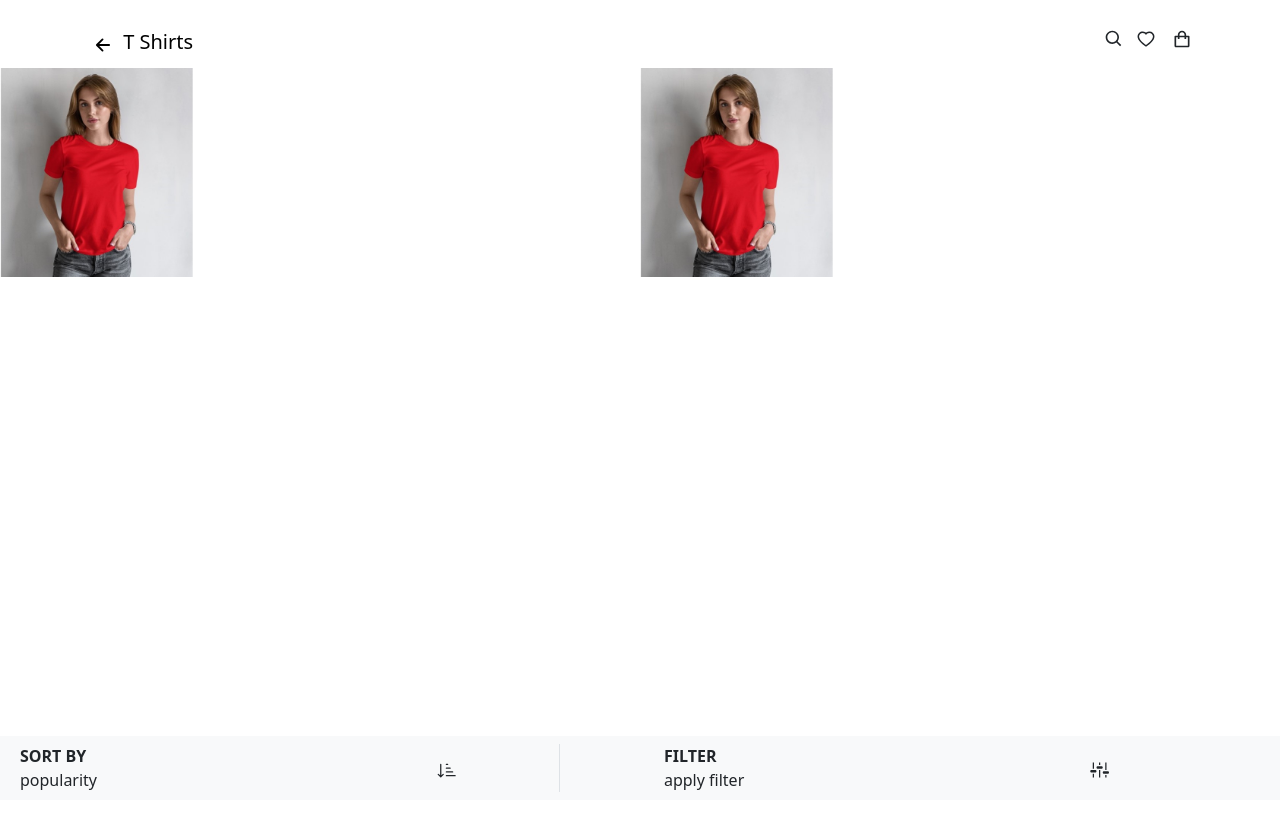
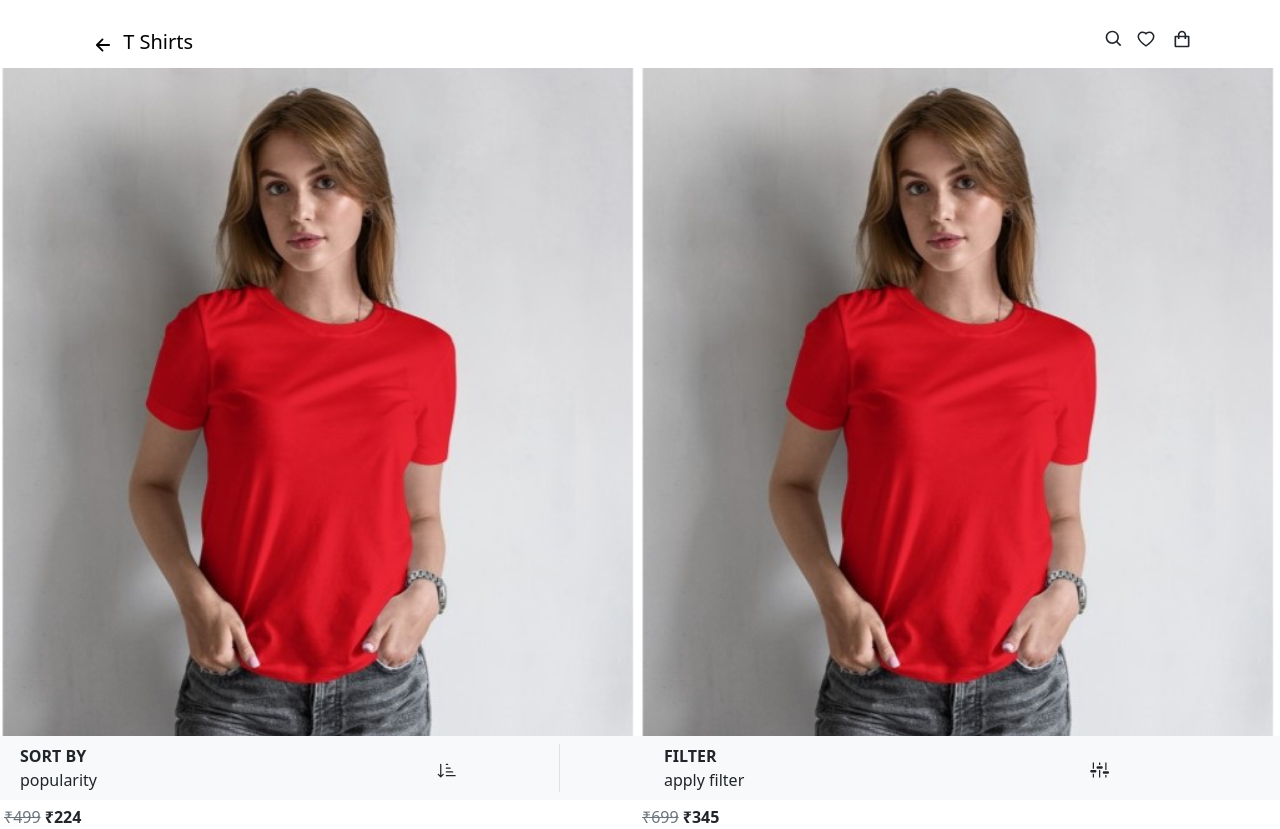
Before and after one commit to vardhanreddy27/rf, a React (Create React App) app: page /Tshirt in a window 1280 px wide. Before the commit the page ends 800 px from the top, so only its background shows below. Built offline with nearby package versions, Linux system fonts and the light colour scheme.

Commit message:
initial commitlkmlll

```diff
--- a/src/App.css
+++ b/src/App.css
@@ -243,3 +243,6 @@ background-color: #e9ecef66;  }
     padding-left: 20px!important;
     background-color: aliceblue;
 }
+.mn{
+    margin-bottom: 0px!important;
+}
--- a/src/pages/Tshirt.js
+++ b/src/pages/Tshirt.js
@@ -1,8 +1,8 @@
 import React from 'react'
 import Dnav from '../components/Dnav'
-import Searchbar from '../components/Searchbar'
 import Sort from '../components/Sort'
 import red from '../../src/red.jpg'
+import { AiOutlineHeart } from 'react-icons/ai';
 
 function Tshirt() {
   return (
@@ -10,15 +10,34 @@ function Tshirt() {
     <Dnav page="T Shirts"/>
 <div className='row'>
 <div className='col-6'>
-    <img src={red} alt='a' className='' height='38%' />
+    <img src={red} alt='a' className='' width='99%' />
 
 </div>
 <div className='col-6'>
-<img src={red} alt='a' height='38%' />
+<img src={red} alt='a' width='99%' />
 
 </div>
 </div>
+<div className='row ms-1 mt-2'>
 
+<div className='col-6'>
+<div className='row'>
+<div className='col-10'>
+   <h6 className='mypc1 mn'> roadster</h6>
+   <p>Round Neck T-shirt</p>
+   <s className='text-secondary'>₹499</s><p className='mypc1 d-inline'>  ₹224</p></div>
+     <div className='col-2'>
+     <AiOutlineHeart className='mt-1 mb-1 ss'/></div></div></div>
+<div className='col-6'>
+<div className='row'>
+<div className='col-10'>
+   <h6 className='mypc1 mn'> roadster</h6>
+   <p>Round Neck T-shirt</p>
+   <s className='text-secondary'>₹699</s><p className='mypc1 d-inline'>  ₹345</p></div>
+     <div className='col-2'>
+     <AiOutlineHeart className='mt-1 mb-1 ss'/></div></div>
+</div>
+</div>
 
 
     <Sort />
```
